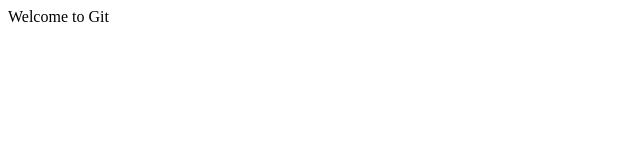
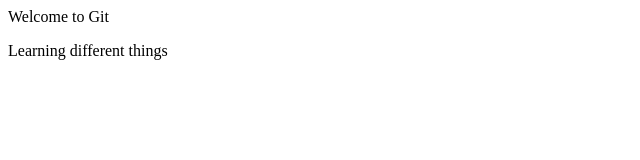
Before and after one commit to towbeedaniels/portfolio, a plain HTML site: page index.html in a window 1280 px wide. Shown: the whole page, without its empty margins (0-640 px from the left). Drawn offline with Linux system fonts and the light colour scheme.

Commit message:
added paragraph

```diff
--- a/index.html
+++ b/index.html
@@ -8,5 +8,6 @@
 </head>
 <body>
     Welcome to Git
+    <p>Learning different things</p>
 </body>
 </html>
```
